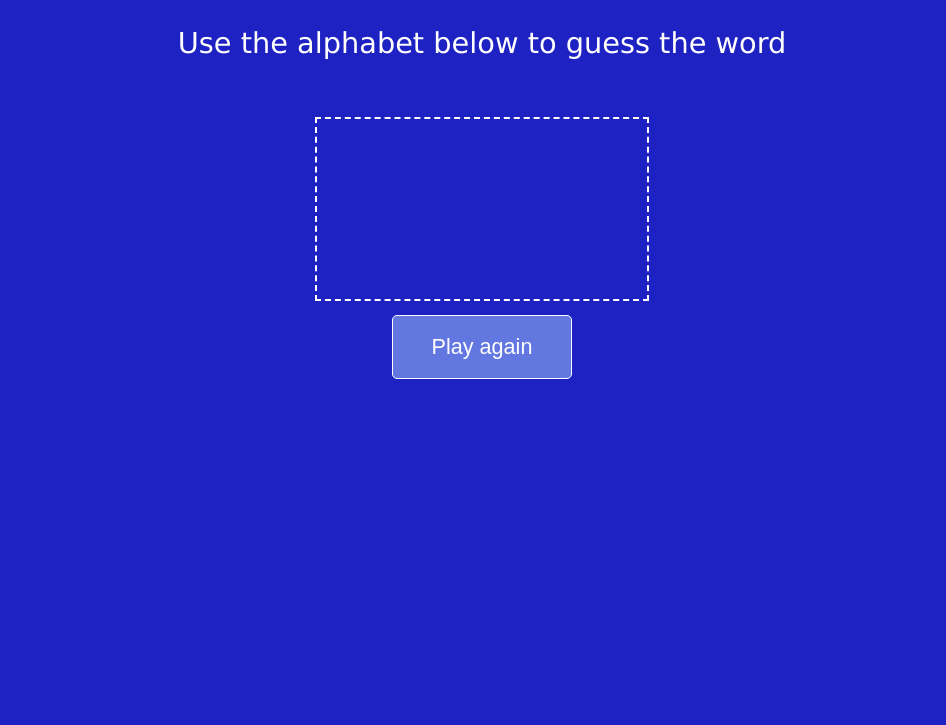
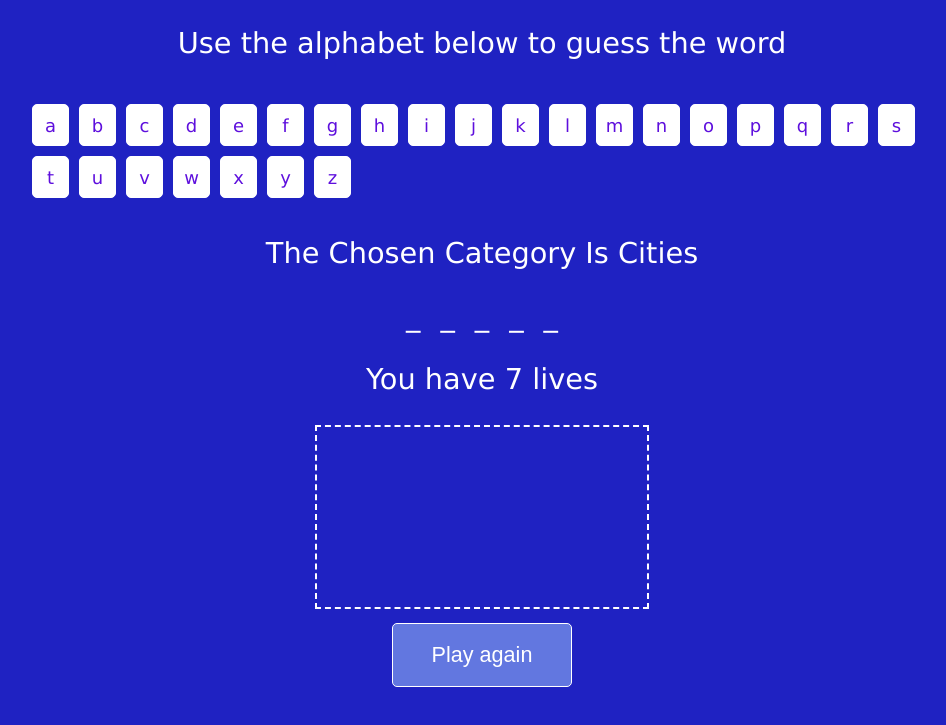
Before and after one commit to halyna-m/Hangman, a plain HTML site: page index.html in a window 1280 px wide. Shown: the part 65-790 px from the top of the page, without its empty margins (158-1104 px from the left). Drawn offline with Linux system fonts and the light colour scheme.

Commit message:
Fixed bug in catagories displaying

```diff
--- a/index.html
+++ b/index.html
@@ -18,7 +18,7 @@
     <div class="wrapper">
         <div id="buttons">
         </div>
-        <p id="catagory-name"></p>
+        <p id="catagoryName"></p>
         <div id="hold">
         </div>
         <p id="my-lives"></p>
--- a/index.js
+++ b/index.js
@@ -39,8 +39,8 @@ window.onload = function () {
 
     // Get elements
     var showLives = document.getElementById("my-lives");
-    console.log(show-lives); //show element
-    var showCatagory = document.getElementById("scatagory");
+    console.log(showLives); //show element
+    var showCatagory = document.getElementById("catagory-name");
 
     // create alphabet ul
     var buttons = function () {
@@ -222,7 +222,7 @@ window.onload = function () {
         buttons();
 
         geusses = [];
-        lives = 10;
+        lives = 7;
         counter = 0;
         space = 0;
         result();
@@ -235,7 +235,7 @@ window.onload = function () {
 
     // Reset
 
-    document.getElementById("reset").onclick = function () {
+    document.getElementById('reset').onclick = function () {
         correct.parentNode.removeChild(correct);
         letters.parentNode.removeChild(letters);
         context.clearRect(0, 0, 400, 400);
```
